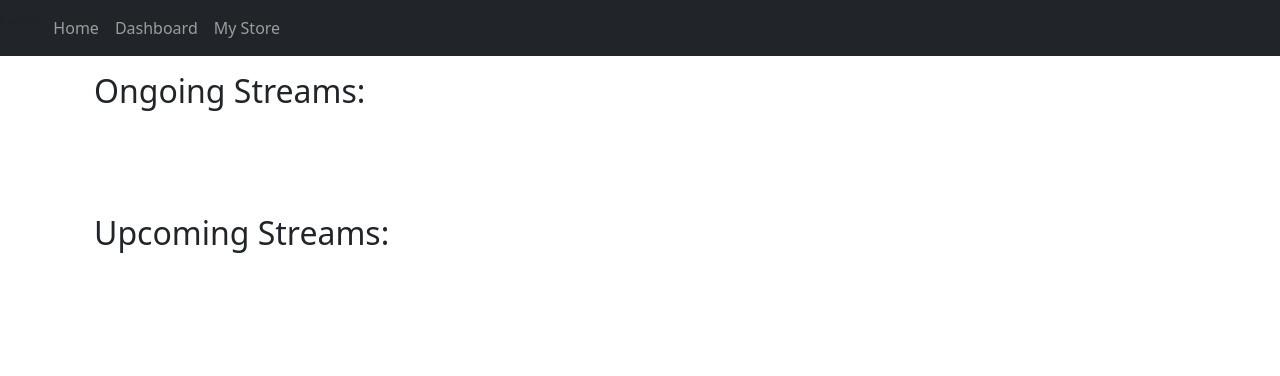
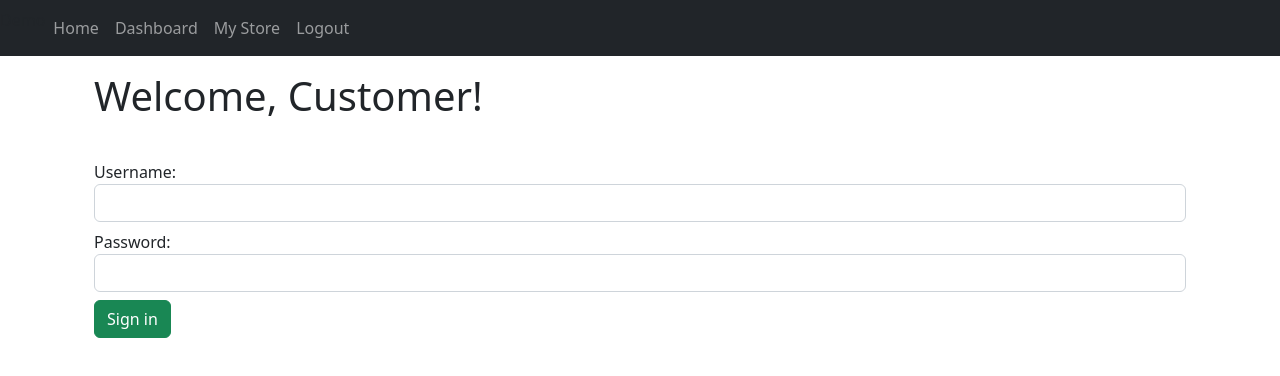
Before and after one commit to GDipSA54Team3/live-selling-app-frontend, a React (Create React App) app: page / in a window 1280 px wide. Shown: the top 376 px of the page. Built offline with nearby package versions, Linux system fonts and the light colour scheme; no server answers.

Commit message:
session method

```diff
--- a/src/App.js
+++ b/src/App.js
@@ -1,10 +1,11 @@
+import "bootstrap/dist/css/bootstrap.min.css";
 import React from 'react';
+import { BrowserRouter as Router, Link, Route, Routes } from 'react-router-dom';
 import './App.css';
-import { BrowserRouter as Router, Route, Routes, Link } from 'react-router-dom';
-import "bootstrap/dist/css/bootstrap.min.css";
-import Home from './component/Home'
 import Dashboard from './component/Dashboard';
-import StreamPage from './component/StreamPage';
+import Home from './component/Home';
+import MyStore from './component/MyStore';
+import Logout from "./component/Logout";
 
 function App() {
   return (
@@ -31,6 +32,11 @@ function App() {
                   My Store
                 </Link>
               </li>
+              <li className="nav-item">
+                <Link to={"/logout"} className="nav-link">
+                  Logout
+                </Link>
+              </li>
             </div>
           </nav>
         </div>
@@ -39,7 +45,8 @@ function App() {
             <Route path="/dashboard" element={<Dashboard />} />
             <Route path="/home" element={<Home />} />
             <Route path="/" element={<Home />} />
-            <Route path="/streams/:id" element={<StreamPage />} />
+            <Route path="/mystore" element={<MyStore />} />
+            <Route path="/logout" element={<Logout />} />
 
           </Routes>
         </div>
--- /dev/null
+++ b/src/Services/LoginDataService.js
@@ -0,0 +1,20 @@
+import axios from "axios";
+
+const LOGIN_API_BASE_URL = "http://localhost:8080/api"
+
+class LoginDataService {
+    loginCheck(LoginBag) {
+        return axios.post(LOGIN_API_BASE_URL+"/login", LoginBag);
+    }
+
+    logoutUser() {
+        return axios.get(LOGIN_API_BASE_URL+"/logout");
+    }
+
+    getLoggedInUser() {
+        return axios.get(LOGIN_API_BASE_URL+"/welcome");
+    }
+
+}
+
+export default new LoginDataService();
--- a/src/component/Home.js
+++ b/src/component/Home.js
@@ -1,105 +1,94 @@
 import React, { Component } from "react";
-import BuyerDataService from "../Services/BuyerDataService";
-import Button from 'react-bootstrap/Button';
-import Card from 'react-bootstrap/Card';
-import { Link } from 'react-router-dom'
-import dateFormat from 'dateformat';
+import LoginDataService from "../Services/LoginDataService";
+import { withRouter } from '../withRouter';
 
 class Home extends Component {
     constructor(props) {
         super(props);
+        this.onChangeUsername = this.onChangeUsername.bind(this);
+        this.onChangePassword = this.onChangePassword.bind(this);
+        this.submit = this.submit.bind(this);
 
         this.state = {
-            streams: []
-        }
+            username: "",
+            password: ""
+        };
 
     }
 
     componentDidMount() {
-        BuyerDataService.getAllStreams().then(response => {
-            this.setState({ streams: response.data });
+        LoginDataService.getLoggedInUser().then(response => {
+            (response.status === 200) ?  this.props.navigate('/dashboard') : this.props.navigate('/home');
             console.log(response.data);
-        })
-            .catch(e => { console.log(e); });
+        }).catch(e => {
+            console.log(e);
+        });
+    }
+
+    onChangeUsername(e) {
+        this.setState({
+            username: e.target.value
+        });
+    }
+
+    onChangePassword(e) {
+        this.setState({
+            password: e.target.value
+        });
+    }
+
+    submit() {
+        var data = {
+            username: this.state.username,
+            password: this.state.password
+        };
+        LoginDataService.loginCheck(data).then(response => {
+            (response.status === 200) ?  this.props.navigate('/dashboard') : this.props.navigate('/home');
+            console.log(response.data);
+        }).catch(e => {
+            console.log(e);
+        });
     }
 
 
 
     render() {
         return (
-            <div>
-                <div className="container-fluid">
-                    <h2 className="text-start">Ongoing Streams:</h2>
+            <div className="container-fluid">
+                <div className="text-start">
+                    <h1>Welcome, Customer!</h1>
                     <br />
-                    <div className="row">
-                        {
-                            this.state.streams.map(
-                                stream => (
-                                    OngoingStreams(stream)
-                                )
-                            )
-                        }
+                    <div className="form-group my-2">
+                        <label htmlFor="username">Username:</label>
+                        <input
+                            type="text"
+                            className="form-control"
+                            id="username"
+                            required
+                            value={this.state.username}
+                            onChange={this.onChangeUsername}
+                            name="username"
+                        />
                     </div>
-                    <br />
-                    <br />
-                    <br />
-                    <h2 className="text-start">Upcoming Streams:</h2>
-                    <br />
-                    <div className="row">
-                        {
-                            this.state.streams.map(
-                                stream => (
-                                    UpcomingStreams(stream)
-                                )
-                            )
-                        }
+                    <div className="form-group my-2">
+                        <label htmlFor="password">Password:</label>
+                        <input
+                            type="password"
+                            className="form-control"
+                            id="password"
+                            required
+                            value={this.state.password}
+                            onChange={this.onChangePassword}
+                            name="password"
+                        />
                     </div>
+                    <button onClick={this.submit} className="btn btn-success">
+                        Sign in
+                    </button>
                 </div>
             </div>
         )
     }
 }
 
-export default Home
-
-function OngoingStreams(stream) {
-    if (stream.status === "ONGOING") {
-        return (
-            <Card className="mx-3" style={{ width: '18rem' }}>
-                <Card.Img variant="top" src="" />
-                <Card.Body>
-                    <Card.Title>{stream.title}</Card.Title>
-                    <Card.Text>
-                        {stream.schedule}
-                    </Card.Text>
-                    <Link to={"/streams/" + stream.id}>
-                        <Button variant="danger">Watch Live!</Button>
-                    </Link>
-                </Card.Body>
-            </Card>
-        );
-    } else {
-        return null;
-    }
-}
-
-function UpcomingStreams(stream) {
-    if (stream.status === "PENDING") {
-        return (
-            <Card className="mx-3" style={{ width: '18rem' }}>
-                <Card.Img variant="top" src="" />
-                <Card.Body>
-                    <Card.Title>{stream.title}</Card.Title>
-                    <Card.Text>
-                        {dateFormat(stream.schedule, "dd-mm-yyyy")}
-                        <br/>
-                        {dateFormat(stream.schedule, "HH:MM")}
-                    </Card.Text>
-                    <Button variant="primary disabled">Stay Tuned!</Button>
-                </Card.Body>
-            </Card>
-        );
-    } else {
-        return null;
-    }
-}
+export default withRouter(Home);
--- /dev/null
+++ b/src/component/Logout.js
@@ -0,0 +1,21 @@
+import React, { Component } from 'react';
+import LoginDataService from '../Services/LoginDataService';
+import { withRouter } from '../withRouter';
+
+class Logout extends Component {
+
+
+    componentDidMount() {
+        LoginDataService.logoutUser().then(this.props.navigate('/home'));
+    }
+
+    render() {
+        return (
+            <div>
+                Logging out
+            </div>
+        );
+    }
+}
+
+export default withRouter(Logout);
--- /dev/null
+++ b/src/component/MyStore.js
@@ -0,0 +1,37 @@
+import React, { Component } from 'react';
+import LoginDataService from '../Services/LoginDataService';
+
+class MyStore extends Component {
+    constructor(props) {
+        super(props);
+
+        this.state = {
+            firstName: "",
+            lastName: ""
+        }
+
+    }
+
+    componentDidMount() {
+        LoginDataService.getLoggedInUser().then(response => {
+            this.setState({
+                firstName: response.data.firstName,
+                lastName: response.data.lastName,
+            });
+            console.log(response.data);
+        }).catch(e => {
+            console.log(e);
+          });
+    }
+
+    render() {
+        return (
+            <div>
+                <h2>This is you store</h2>
+                {this.state.firstName}
+            </div>
+        );
+    }
+}
+
+export default MyStore;
--- a/src/component/StreamPage.js
+++ /dev/null
@@ -1,13 +0,0 @@
-import React, { Component } from 'react';
-
-class StreamPage extends Component {
-    render() {
-        return (
-            <div>
-
-            </div>
-        );
-    }
-}
-
-export default StreamPage;
--- /dev/null
+++ b/src/withRouter.js
@@ -0,0 +1,24 @@
+import { useNavigate } from 'react-router-dom';
+
+export const withRouter = (Component) => {
+    const Wrapper = (props) => {
+        const navigate = useNavigate();
+
+        return (
+            <Component
+                navigate={navigate}
+                {...props}
+            />
+        );
+    };
+
+    return Wrapper;
+};
+
+// FOR react-router-dom, USE THIS TO ROUTE TO ANOTHER COMPONENT AFTER RECEIVING A HTTP RESPONSE FROM SERVER
+// In your component add the following import:
+// import { withRouter } from '../withRouter';
+// then use:
+// this.props.navigate('/componentpath')
+
+//refer to Home component for example
```
Also changed, not shown: src/Services/BuyerDataService.js (deleted, +0 -40 lines), src/Services/UserDataService.js (added, +10 -0 lines).
